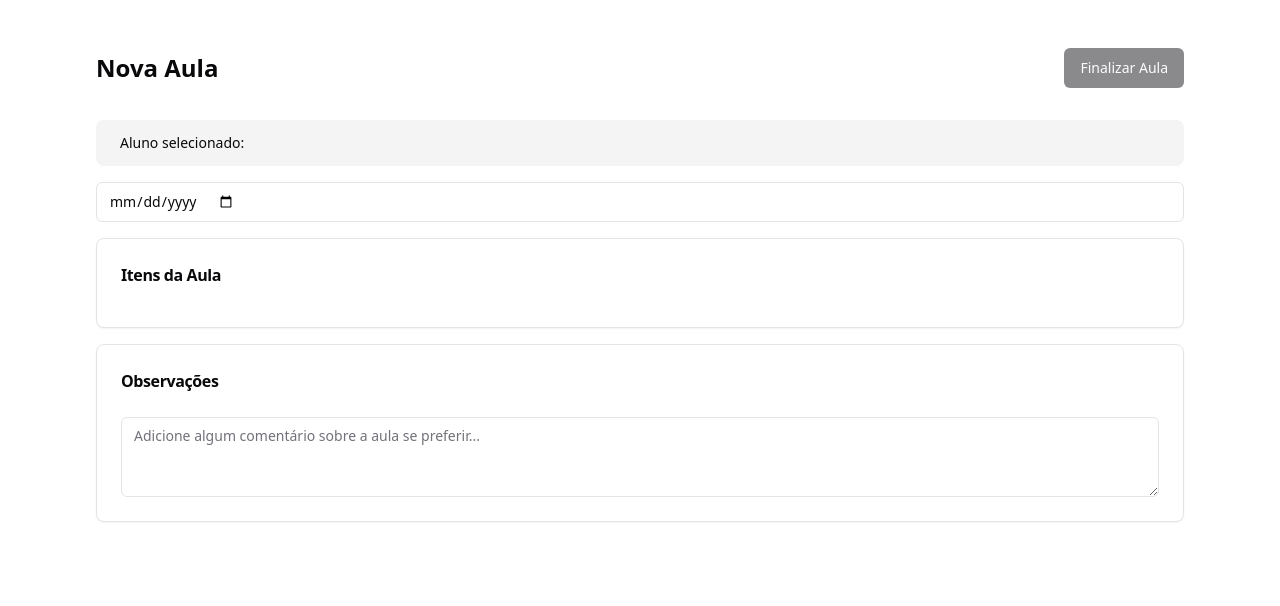
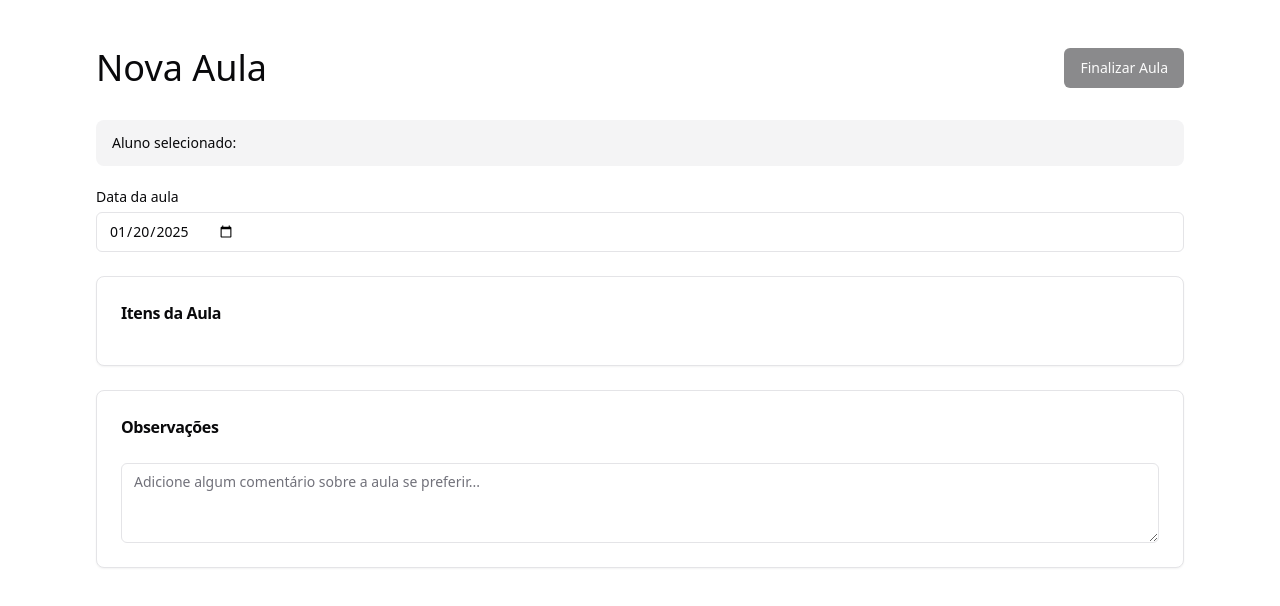
Before and after one commit to gpaiva00/mclass, a React (Vite) app: page /aula in a window 1280 px wide. Shown: the top 606 px of the page. Built offline with nearby package versions, Linux system fonts and the light colour scheme.

Commit message:
fix: dates

```diff
--- a/src/pages/Class.tsx
+++ b/src/pages/Class.tsx
@@ -1,4 +1,4 @@
-import { useEffect, useMemo, useState } from "react";
+import { useMemo, useState } from "react";
 import { useNavigate } from "react-router";
 
 import { Button } from "@/components/ui/button";
@@ -21,7 +21,10 @@ interface CheckedItem {
 function Class() {
   const [comments, setComments] = useState("");
   const [checkedItems, setCheckedItems] = useState<CheckedItem[]>([]);
-  const [currentDate, setCurrentDate] = useState("");
+  const [currentDate, setCurrentDate] = useState(() => {
+    const today = new Date();
+    return today.toISOString().split("T")[0];
+  });
 
   const [currentClassData, setCurrentClassData] = useLocalStorage<Class | null>(
     "currentClass",
@@ -59,50 +62,42 @@ function Class() {
 
   function handleDateChange(value: string) {
     setCurrentDate(value);
-    if (currentClassData) {
-      setCurrentClassData({
-        ...currentClassData,
-        date: value,
-      });
-    }
   }
 
   function handleFinish() {
+    console.debug({ currentDate });
     const data: Class = {
       ...currentClassData!,
       comments,
       completedItems: checkedItems,
+      date: currentDate,
     };
 
     setClasses((_classes) => [..._classes, data]);
     navigate("/");
   }
 
-  useEffect(() => {
-    if (currentClassData?.date) {
-      setCurrentDate(currentClassData.date);
-    }
-  }, [currentClassData?.date]);
-
   return (
     <div className="md:px-24 px-6 py-12 space-y-4">
       <div className="w-full flex justify-between items-center mb-8">
-        <h1 className="text-2xl font-semibold">Nova Aula</h1>
+        <Label className="text-4xl">Nova Aula</Label>
         <Button onClick={handleFinish} disabled={noCheckedItems}>
           Finalizar Aula
         </Button>
       </div>
 
-      <div className="space-y-4">
-        <div className="bg-zinc-100 flex items-center justify-between py-4 px-6 rounded-lg">
+      <div className="space-y-6">
+        <div className="bg-zinc-100 flex items-center justify-between py-4 px-4 rounded-lg">
           <Label>Aluno selecionado: {student?.name}</Label>
         </div>
 
-        <div className="flex items-center gap-2 w-full">
+        <div className="flex flex-col gap-2 w-full">
+          <Label>Data da aula</Label>
           <Input
             type="date"
             value={currentDate}
             onChange={(e) => handleDateChange(e.target.value)}
+            placeholder="Insira a data da aula"
           />
         </div>
 
--- a/src/pages/Home.tsx
+++ b/src/pages/Home.tsx
@@ -69,14 +69,13 @@ function Home() {
                 lessonId,
               }) => {
                 const lesson = lessons.find((lesson) => lesson.id === lessonId);
-                const formattedDate = new Date(date).toLocaleDateString(
-                  "pt-BR",
-                  {
-                    day: "2-digit",
-                    month: "2-digit",
-                    year: "2-digit",
-                  },
-                );
+                const formattedDate = new Date(
+                  date + "T00:00:00",
+                ).toLocaleDateString("pt-BR", {
+                  day: "2-digit",
+                  month: "2-digit",
+                  year: "2-digit",
+                });
 
                 return (
                   <AccordionItem key={id} value={`item-${id}`}>
--- a/src/pages/NewClass.tsx
+++ b/src/pages/NewClass.tsx
@@ -88,10 +88,10 @@ function NewClass() {
       </div>
 
       {selectedStudent && (
-        <div className="bg-zinc-100 flex items-center justify-between py-4 px-6 rounded-lg">
+        <div className="bg-zinc-100 flex items-center justify-between py-4 px-4 rounded-lg">
           <Label>{selectedStudent.name}</Label>
           <Button variant="link" onClick={handleEditStudent}>
-            Editar
+            Trocar
           </Button>
         </div>
       )}
@@ -125,10 +125,10 @@ function NewClass() {
       )}
 
       {selectedLesson && step != 2 && (
-        <div className="bg-zinc-100 flex items-center justify-between py-4 px-6 rounded-lg">
+        <div className="bg-zinc-100 flex items-center justify-between py-4 px-4 rounded-lg">
           <Label>Plano de Aula: {selectedLesson.title}</Label>
           <Button variant="link" onClick={handleEditLesson}>
-            Editar
+            Trocar
           </Button>
         </div>
       )}
```
